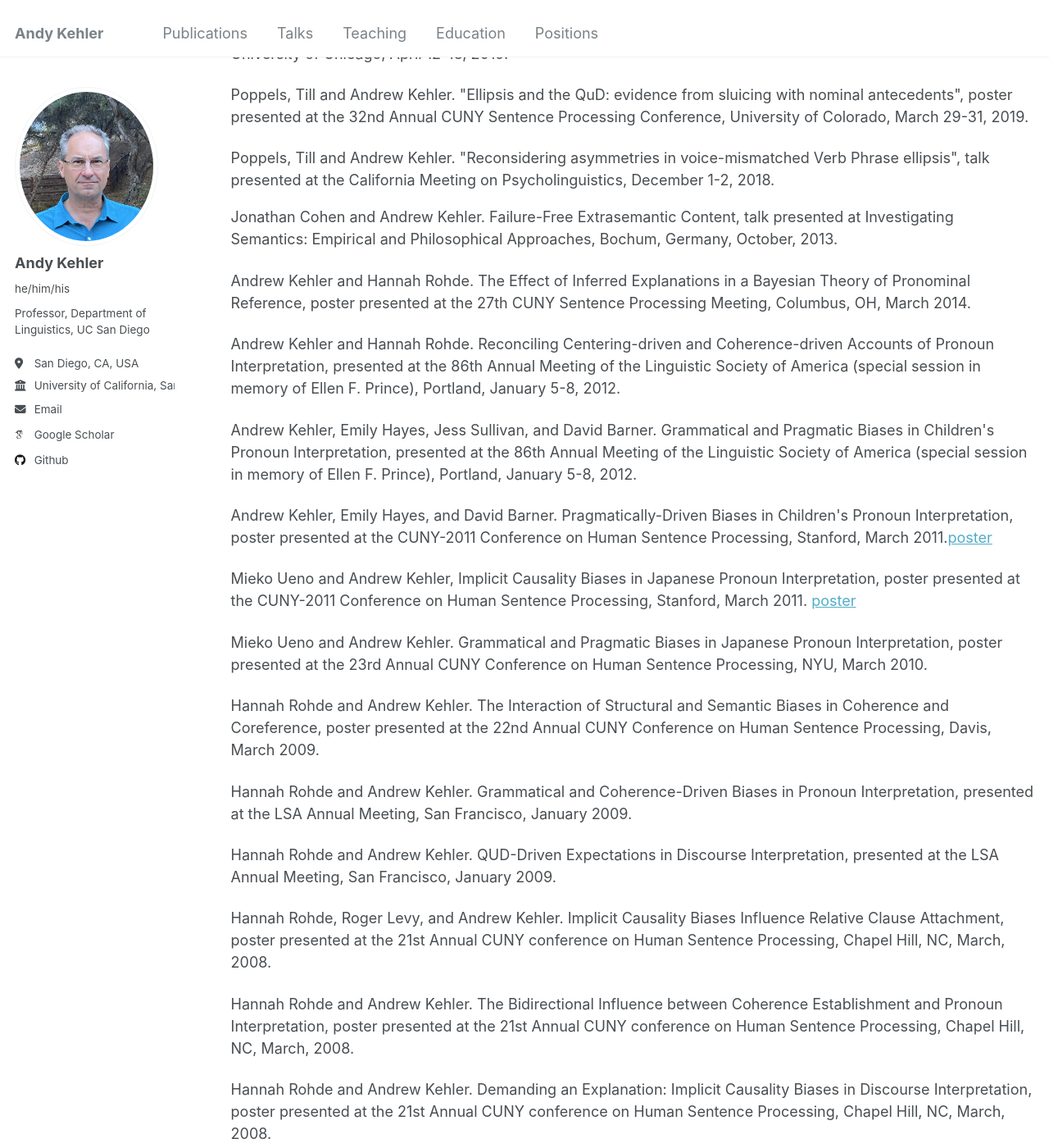
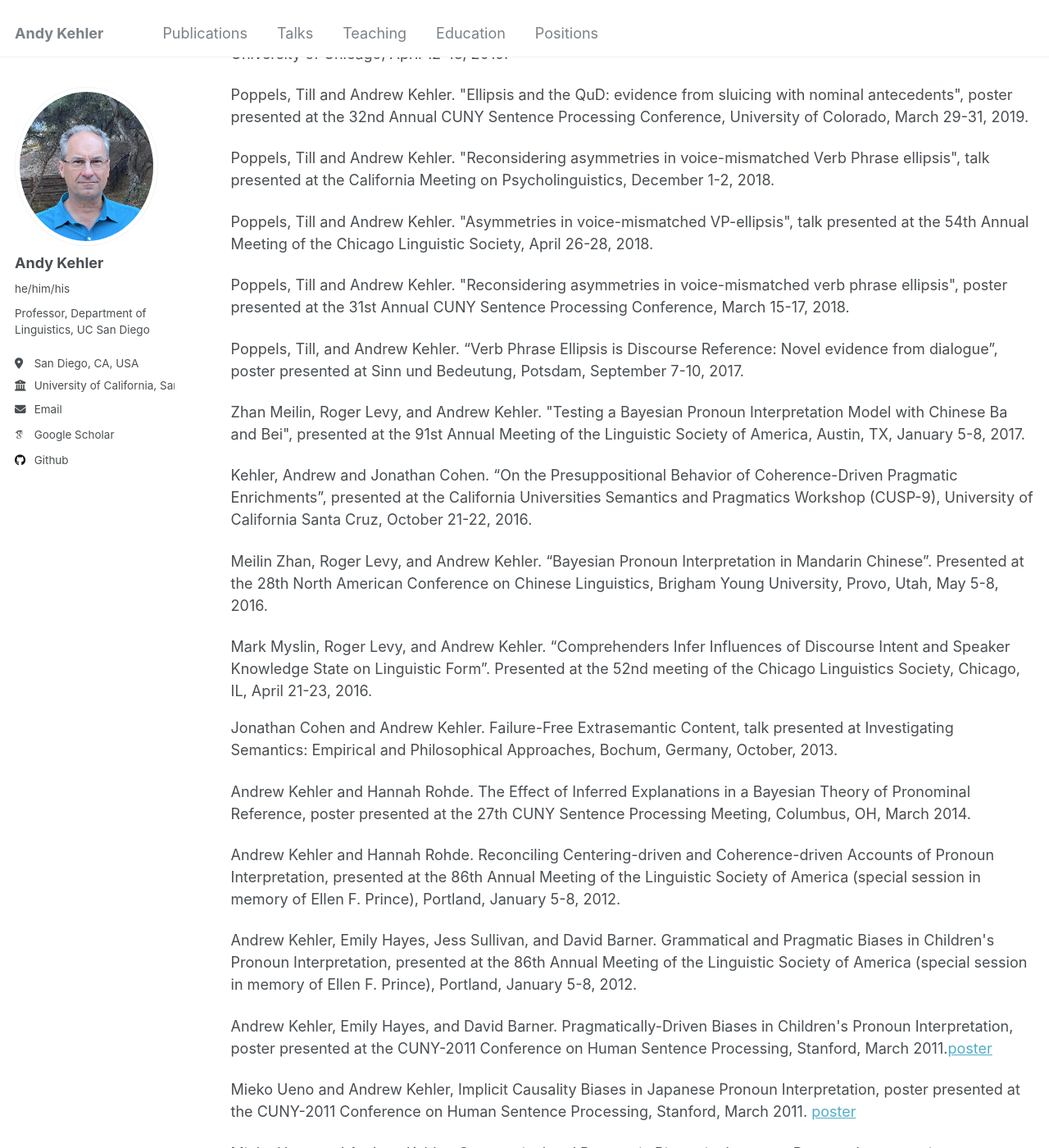
Before and after one commit to akehler/akehler.github.io, a Jekyll site: the page built from _pages/publications.html, in a window 1280 px wide and 1400 px high, scrolled down 8386 px. Shown: the whole window at 82% size. Built offline with Jekyll 4.4.1, drawn with Linux system fonts in a browser that asks for light colours; some web fonts are replaced.

Commit message:
Update publications.html

```diff
--- a/_pages/publications.html
+++ b/_pages/publications.html
@@ -588,6 +588,32 @@ poster presented at the 32nd Annual CUNY Sentence Processing Conference, Univers
 <p></p>Poppels, Till and Andrew Kehler. "Reconsidering asymmetries in voice-mismatched Verb Phrase ellipsis",
 talk presented at the California Meeting on Psycholinguistics, December 1-2, 2018.
 
+<p></p>Poppels, Till and Andrew Kehler. "Asymmetries in voice-mismatched VP-ellipsis", talk presented at the 54th
+Annual Meeting of the Chicago Linguistic Society, April 26-28, 2018.
+
+<p></p>Poppels, Till and Andrew Kehler. "Reconsidering asymmetries in voice-mismatched verb phrase ellipsis", poster presented
+at the 31st Annual CUNY Sentence Processing Conference, March 15-17, 2018.
+
+<p></p>Poppels, Till, and Andrew Kehler.  “Verb Phrase Ellipsis is Discourse Reference: Novel evidence from dialogue”, poster
+presented at Sinn und Bedeutung, Potsdam, September 7-10, 2017.
+
+<p></p>Zhan Meilin, Roger Levy, and Andrew Kehler. "Testing a Bayesian Pronoun Interpretation Model with Chinese Ba and Bei",
+presented at the 91st Annual Meeting of the Linguistic Society of America, Austin, TX, January 5-8, 2017.
+
+<p></p>Kehler, Andrew and Jonathan Cohen. “On the Presuppositional Behavior of Coherence-Driven Pragmatic Enrichments”,
+presented at the California Universities Semantics and Pragmatics Workshop (CUSP-9), University of California
+Santa Cruz, October 21-22, 2016.
+
+<p></p>Meilin Zhan, Roger Levy, and Andrew Kehler. “Bayesian Pronoun Interpretation in Mandarin Chinese”. Presented
+at the 28th North American Conference on Chinese Linguistics, Brigham Young University, Provo, Utah, May 5-8, 2016.
+
+<p></p>Mark Myslin, Roger Levy, and Andrew Kehler. “Comprehenders Infer Influences of Discourse Intent and Speaker
+Knowledge State on Linguistic Form”. Presented at the 52nd meeting of the Chicago Linguistics Society, Chicago, IL, April 21-23, 2016.
+
+
+
+
+
 
 
 
```
